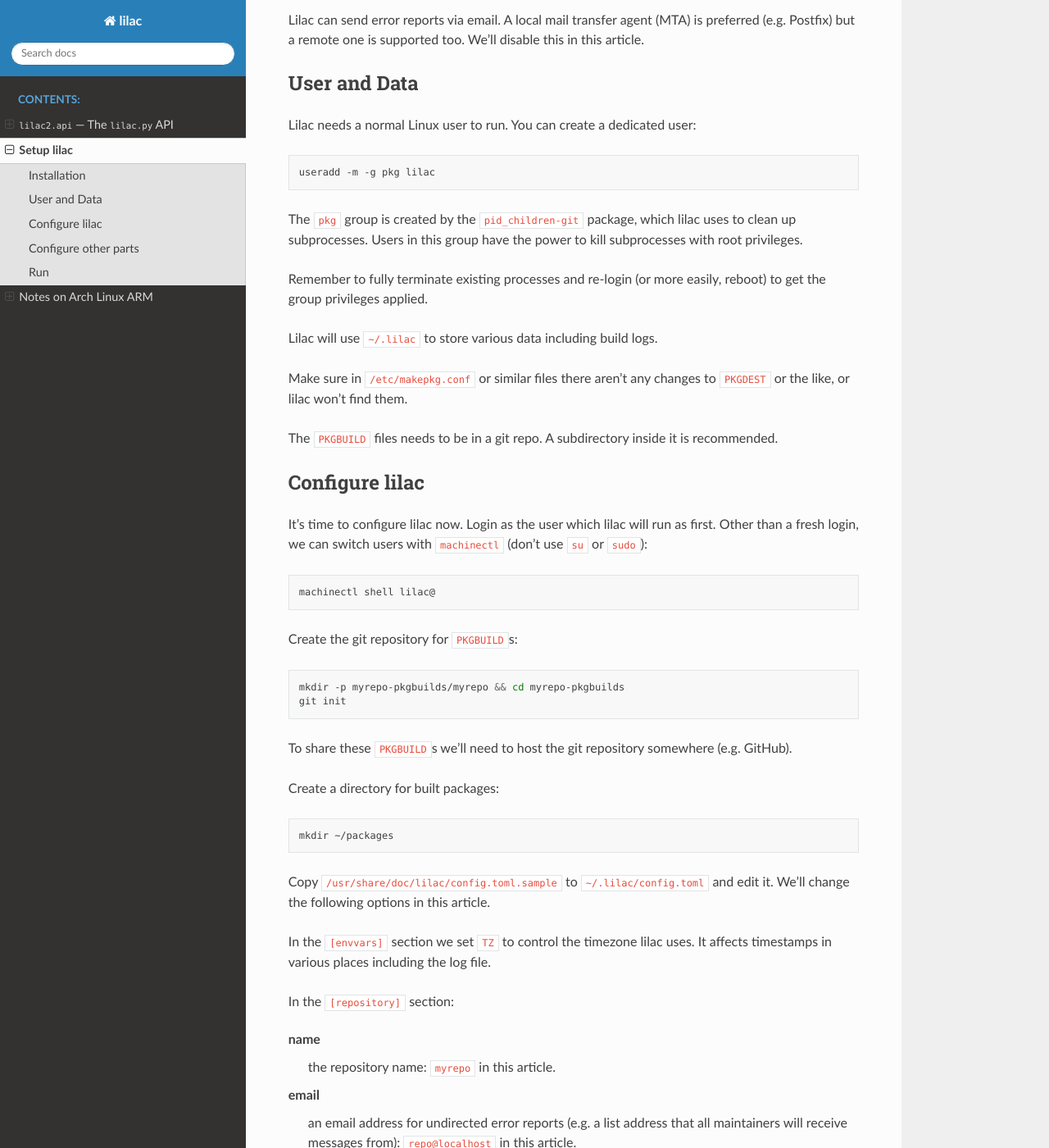
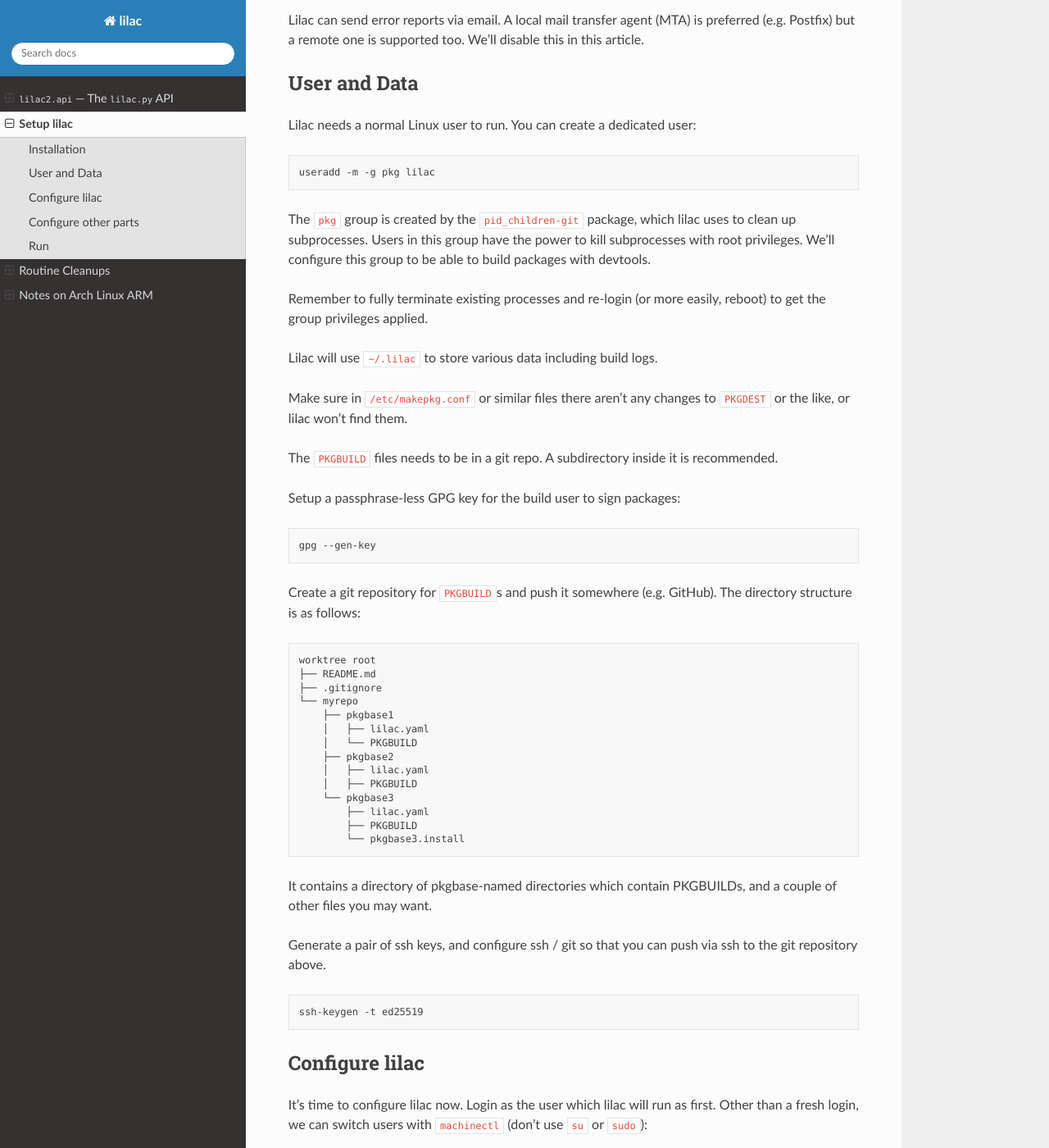
Before and after one commit to archlinuxcn/lilac, a Sphinx documentation site: the page built from docs/setup.rst, in a window 1280 px wide and 1400 px high, scrolled down 722 px. Shown: the whole window at 82% size. Built offline with Sphinx 7.4.7 and the Read the Docs theme 2.0.0, drawn with Linux system fonts in a browser that asks for light colours; some of the changed text lies outside the part shown.

Commit message:
better documentation
closes #180.

```diff
--- a/docs/index.rst
+++ b/docs/index.rst
@@ -8,10 +8,10 @@
 
 .. toctree::
    :maxdepth: 2
-   :caption: Contents:
 
    api
    setup
+   cleanup
    alarm
 
 
--- a/docs/setup.rst
+++ b/docs/setup.rst
@@ -35,7 +35,7 @@
 
   useradd -m -g pkg lilac
 
-The ``pkg`` group is created by the ``pid_children-git`` package, which lilac uses to clean up subprocesses. Users in this group have the power to kill subprocesses with root privileges.
+The ``pkg`` group is created by the ``pid_children-git`` package, which lilac uses to clean up subprocesses. Users in this group have the power to kill subprocesses with root privileges. We'll configure this group to be able to build packages with devtools.
 
 Remember to fully terminate existing processes and re-login (or more easily, reboot) to get the group privileges applied.
 
@@ -44,6 +44,37 @@
 Make sure in ``/etc/makepkg.conf`` or similar files there aren't any changes to ``PKGDEST`` or the like, or lilac won't find them.
 
 The ``PKGBUILD`` files needs to be in a git repo. A subdirectory inside it is recommended.
+
+Setup a passphrase-less GPG key for the build user to sign packages:
+
+.. code-block:: sh
+
+  gpg --gen-key
+
+Create a git repository for ``PKGBUILD``\ s and push it somewhere (e.g. GitHub). The directory structure is as follows::
+
+  worktree root
+  ├── README.md
+  ├── .gitignore
+  └── myrepo
+      ├── pkgbase1
+      │   ├── lilac.yaml
+      │   └── PKGBUILD
+      ├── pkgbase2
+      │   ├── lilac.yaml
+      │   ├── PKGBUILD
+      └── pkgbase3
+          ├── lilac.yaml
+          ├── PKGBUILD
+          └── pkgbase3.install
+
+It contains a directory of pkgbase-named directories which contain PKGBUILDs, and a couple of other files you may want.
+
+Generate a pair of ssh keys, and configure ssh / git so that you can push via ssh to the git repository above.
+
+.. code-block:: sh
+
+  ssh-keygen -t ed25519
 
 Configure lilac
 ---------------
@@ -54,14 +85,11 @@
 
   machinectl shell lilac@
 
-Create the git repository for ``PKGBUILD``\ s:
+Clone the git repository for ``PKGBUILD``\ s:
 
 .. code-block:: sh
 
-  mkdir -p myrepo-pkgbuilds/myrepo && cd myrepo-pkgbuilds
-  git init
-
-To share these ``PKGBUILD``\ s we'll need to host the git repository somewhere (e.g. GitHub).
+  git clone git@github.com:myorg/myrepo-pkgbuilds
 
 Create a directory for built packages:
 
@@ -125,6 +153,8 @@
 max_concurrency
   limit the concurrent builds at the same time.
 
+If you track GitHub or GitLab, get your API tokens and put your keyfile at ``~/.lilac/nvchecker_keyfile.toml`` (see `nvchecker's documentation <https://nvchecker.readthedocs.io/en/latest/>`_ for details).
+
 Configure other parts
 ---------------------
 
@@ -155,9 +185,9 @@
 
   Defaults env_keep += "PACKAGER MAKEFLAGS GNUPGHOME"
 
-  %pkg ALL= NOPASSWD: /usr/bin/extra-x86_64-build, /usr/bin/multilib-build, ...
+  %pkg ALL= NOPASSWD: /usr/bin/build-cleaner, /usr/bin/extra-x86_64-build, /usr/bin/multilib-build
 
-The first line to allow setting some environment variables and the second line is to configure packagers to run build commands without a password. You should add devtools commands you'll need to run.
+The first line to allow setting some environment variables and the second line is to configure packagers to run build commands without a password. You should add all devtools commands you'll need to run. ``build-cleaner`` is a script to clean up build chroots which lilac may run.
 
 Add something like this to ``/etc/profile.d/build.sh`` (at least update the domain name):
 
@@ -177,6 +207,8 @@
 
   [Service]
   CPUWeight=100
+
+If you have a lot of memory (e.g. >100G), you may want to mount ``/var/lib/archbuild`` as a tmpfs to speed up building.
 
 Run
 ---
@@ -209,4 +241,20 @@
 
   lilac
 
-Check ``~/.lilac/log`` for the logs. If everything goes well, you can change the ``config.toml`` to do git pushes, send email reports, setup a `HTTP service for build status and logs <https://github.com/imlonghao/archlinuxcn-packages>`_, etc.
+Check ``~/.lilac/log`` for the logs. If everything goes well, you can change the ``config.toml`` to do git pushes, send email reports, etc.
+
+Setup a cron job or systemd.timer to run ``lilac`` periodically. Don't forget to make the user instance of systemd always run:
+
+.. code-block:: sh
+
+  loginctl enable-linger
+
+lilac only produces packages and put them in a directory, but doesn't update the pacman repository database. You may use `archrepo2 <https://github.com/lilydjwg/archrepo2>`_ to do that.
+
+Or you can upload packages to another server via the ``postrun`` config in ``~/.lilac/config.toml`` and run ``archrepo2`` and an HTTP server there.
+
+You can also setup a `HTTP service for build status and logs <https://github.com/imlonghao/archlinuxcn-packages>`_.
+
+There are a lot of files that are no longer needed. You'll need to setup `routine cleanup scripts <cleanup.html>`_ after things are working.
+
+`archlinuxcn/misc_scripts <https://github.com/archlinuxcn/misc_scripts>`_ contains some auxiliary scripts for maintainance and GitHub issues.
```
Also changed, not shown: README.md (+2 -91 lines), docs/cleanup.rst (added, +53 -0 lines).
